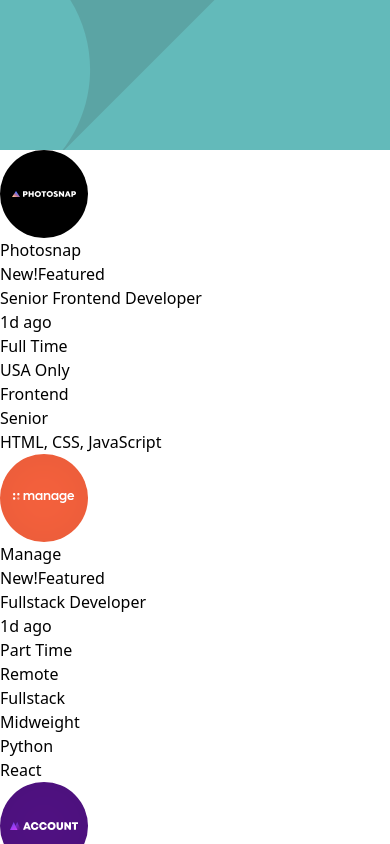
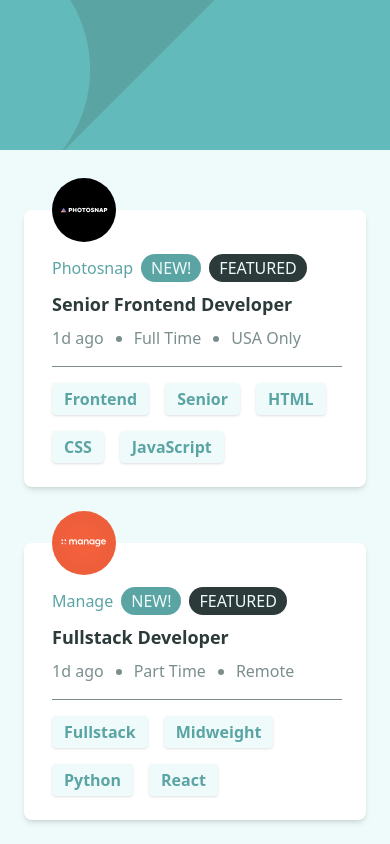
Before and after one commit to Imoyemi-1/Static-job-filtering-app, a React (Vite) app: page / in a window 390 px wide. Shown: the top 844 px of the page. Built offline with nearby package versions, Linux system fonts and the light colour scheme.

Commit message:
style: styled job card component mobile-first

```diff
--- a/src/components/JobCard.jsx
+++ b/src/components/JobCard.jsx
@@ -1,25 +1,59 @@
 function JobCard({ job }) {
   return (
-    <article>
-      <img src={job.logo} alt={job.company} />
-      <div>
-        <div>
-          <p>{job.company}</p>
-          {job.new && <span>New!</span>}
-          {job.featured && <span>Featured</span>}
+    <article className='relative bg-white p-6 rounded-lg shadow-md flex flex-col md:flex-row md:items-center gap-4 border-l-4 border-transparent hover:border-green-c-400 transition-colors duration-300 ease-in-out'>
+      <img
+        className='w-16 h-16 md:w-24 md:h-24 rounded absolute -top-8 '
+        src={job.logo}
+        alt={job.company}
+      />
+      <div className='flex-1 mt-5 border-b border-gray-c-400 pb-4 '>
+        <div className='flex gap-2 items-center mb-2'>
+          <p className='text-green-c-400 font-medium'>{job.company}</p>
+          {job.new && (
+            <span className='text-green-c-50 font-medium bg-green-c-400 px-2.5 py-0.5 rounded-3xl'>
+              {'New!'.toUpperCase()}
+            </span>
+          )}
+          {job.featured && (
+            <span className='text-green-c-50 font-medium bg-green-c-900 px-2.5 py-0.5 rounded-3xl'>
+              {'Featured'.toUpperCase()}
+            </span>
+          )}
         </div>
-        <h2>{job.position}</h2>
-        <ul>
+        <h2 className='text-lg font-bold text-green-c-900 hover:text-green-c-400 transition-colors duration-300 ease-in-out cursor-pointer'>
+          {job.position}
+        </h2>
+        <ul className='flex gap-7.5 text-gray-c-400 mt-2'>
           <li>{job.postedAt}</li>
-          <li>{job.contract}</li>
-          <li>{job.location}</li>
+          <li className='list-disc'>{job.contract}</li>
+          <li className='list-disc'>{job.location}</li>
         </ul>
       </div>
-      <ul>
-        <li>{job.role}</li>
-        <li>{job.level}</li>
-        <li>{job.languages.join(', ')}</li>
-        <li>{job.tools.join(', ')}</li>
+      <ul className='flex gap-4 flex-wrap text-green-c-400 font-bold '>
+        <li className='bg-green-c-50 px-3 py-1 rounded shadow-sm hover:bg-green-c-400 hover:text-green-c-50 transition-colors duration-300 ease-in-out cursor-pointer'>
+          {job.role}
+        </li>
+        <li className='bg-green-c-50 px-3 py-1 rounded shadow-sm hover:bg-green-c-400 hover:text-green-c-50 transition-colors duration-300 ease-in-out cursor-pointer'>
+          {job.level}
+        </li>
+        {job.languages.length > 0 &&
+          job.languages.map((lang) => (
+            <li
+              key={lang}
+              className='bg-green-c-50 px-3 py-1 rounded shadow-sm hover:bg-green-c-400 hover:text-green-c-50 transition-colors duration-300 ease-in-out cursor-pointer'
+            >
+              {lang}
+            </li>
+          ))}
+        {job.tools.length > 0 &&
+          job.tools.map((tool) => (
+            <li
+              key={tool}
+              className='bg-green-c-50 px-3 py-1 rounded shadow-sm hover:bg-green-c-400 hover:text-green-c-50 transition-colors duration-300 ease-in-out cursor-pointer'
+            >
+              {tool}
+            </li>
+          ))}
       </ul>
     </article>
   );
--- a/src/components/mainPage.jsx
+++ b/src/components/mainPage.jsx
@@ -6,7 +6,7 @@
   const [jobData, setJobData] = useState(data);
 
   return (
-    <main>
+    <main className='flex flex-col md:justify-center gap-y-14 p-6 pt-15 bg-green-c-50 min-h-screen'>
       {jobData.map((job) => (
         <JobCard key={job.id} job={job} />
       ))}
```
